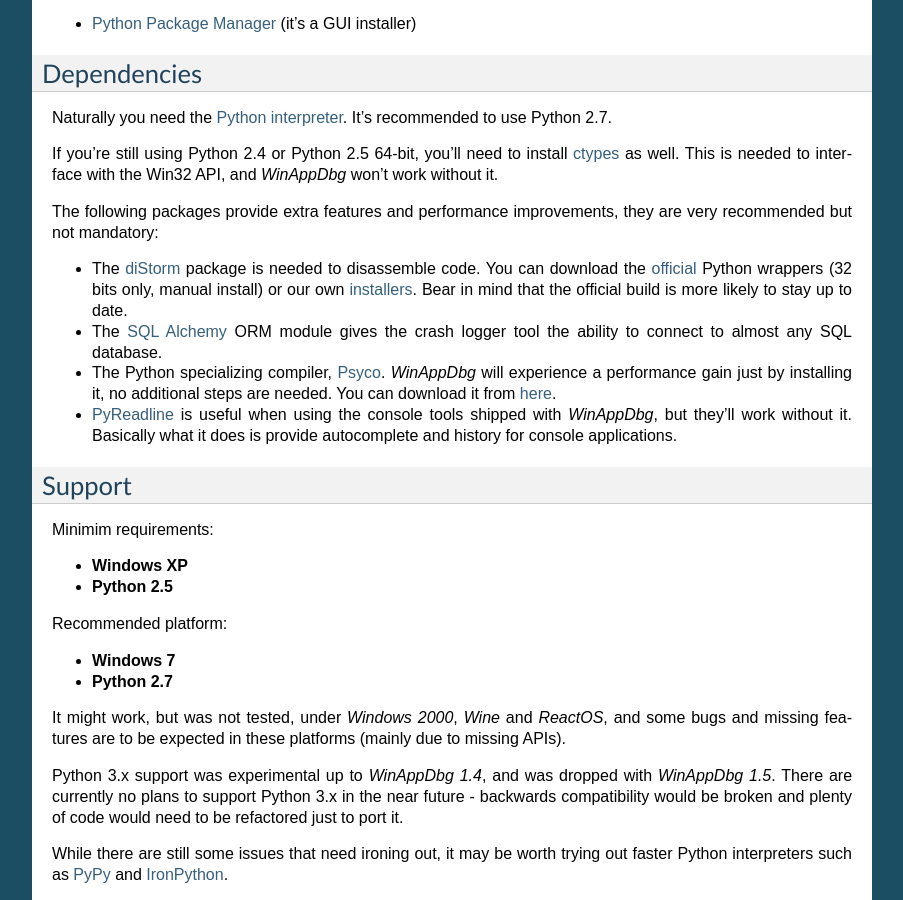
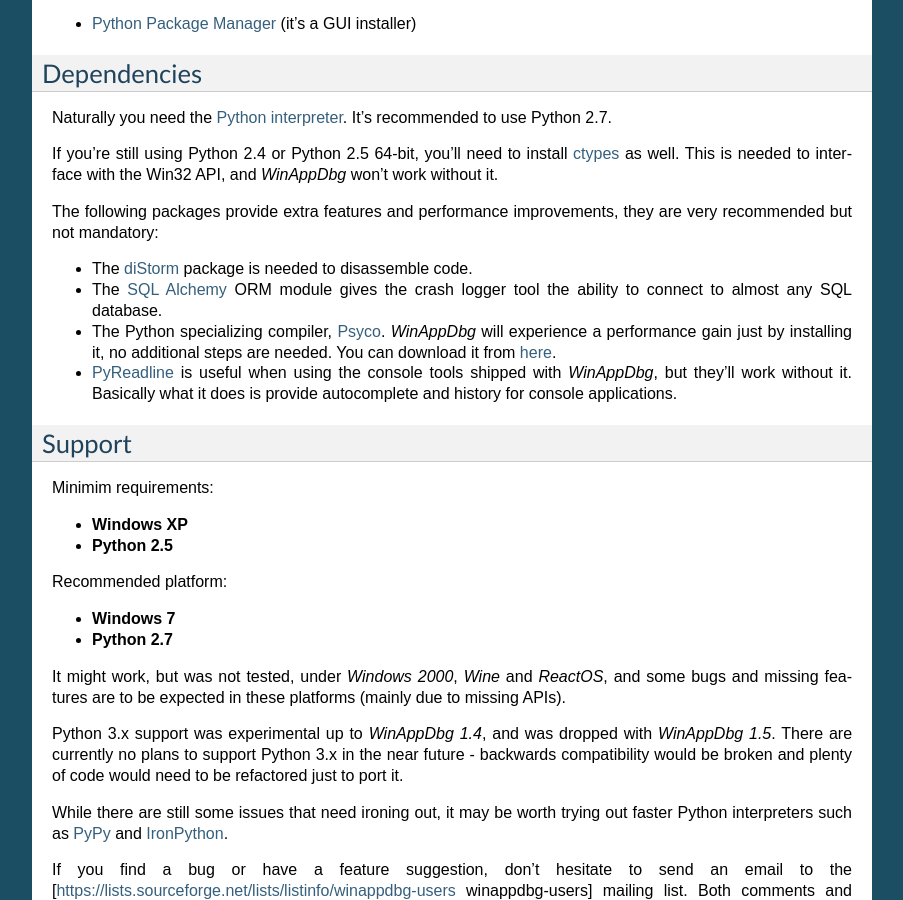
Before and after one commit to MarioVilas/winappdbg, a Sphinx documentation site: the page built from doc/source/GettingStarted.rst, in a window 1280 px wide and 900 px high, scrolled down 1188 px. Shown: the whole window, without its empty margins (198-1101 px from the left). Built offline with Sphinx 7.4.7, drawn with Linux system fonts in a browser that asks for light colours.

Commit message:
Removed the reference to our own diStorm installer, since the official one works well and is fully compatible.

```diff
--- a/doc/source/GettingStarted.rst
+++ b/doc/source/GettingStarted.rst
@@ -70,7 +70,7 @@
 
 The following packages provide extra features and performance improvements, they are very recommended but not mandatory:
 
-* The `diStorm <http://code.google.com/p/distorm/>`_ package is needed to disassemble code. You can download the `official <http://code.google.com/p/distorm/downloads/detail?name=distorm.zip&can=2&q=>`_ Python wrappers (32 bits only, manual install) or our own `installers <http://winappdbg.sourceforge.net/distorm3/>`_. Bear in mind that the official build is more likely to stay up to date.
+* The `diStorm <http://code.google.com/p/distorm/downloads/list/>`_ package is needed to disassemble code.
 
 * The `SQL Alchemy <http://www.sqlalchemy.org/>`_ ORM module gives the crash logger tool the ability to connect to almost any SQL database.
 
```
